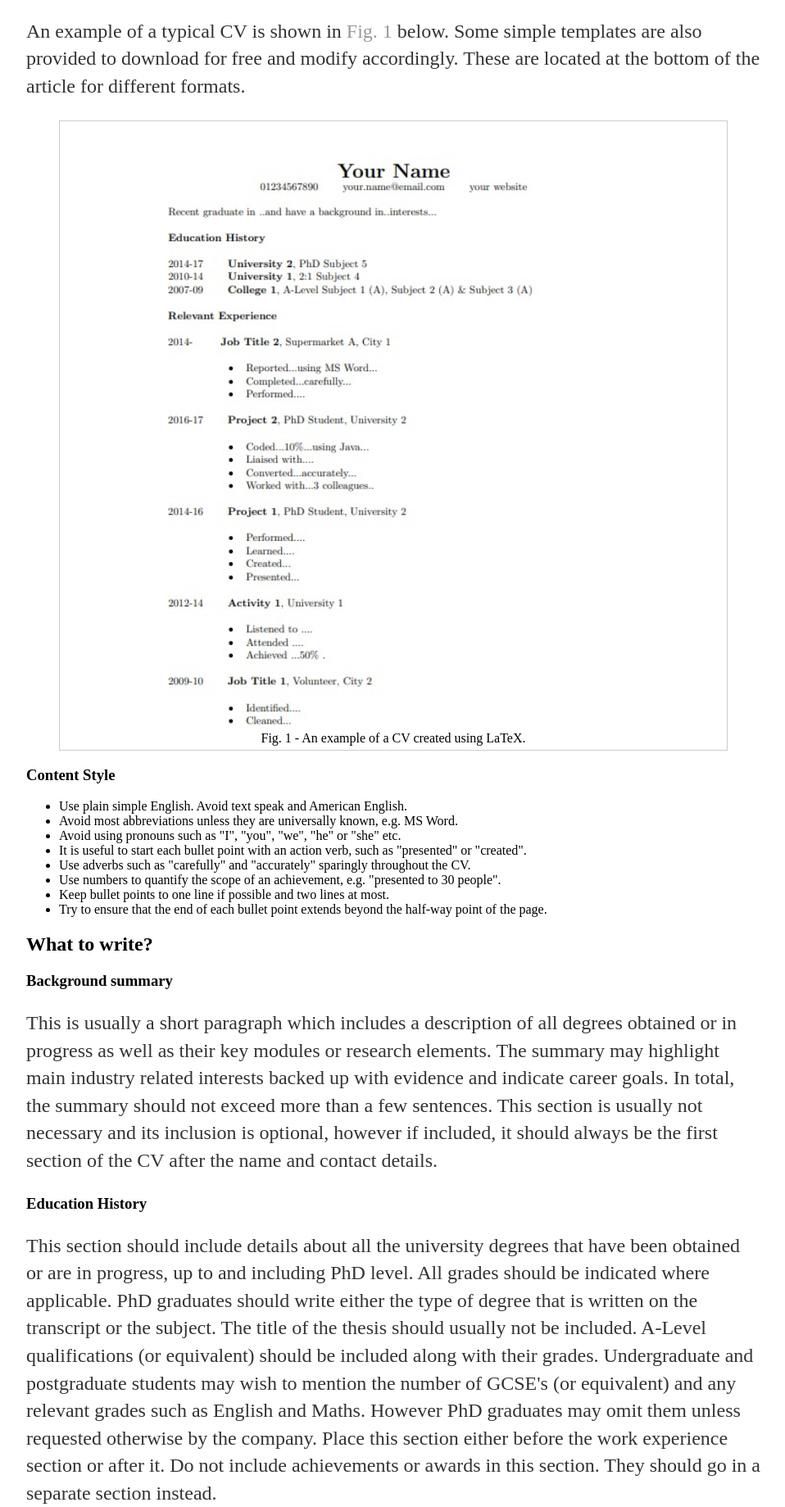
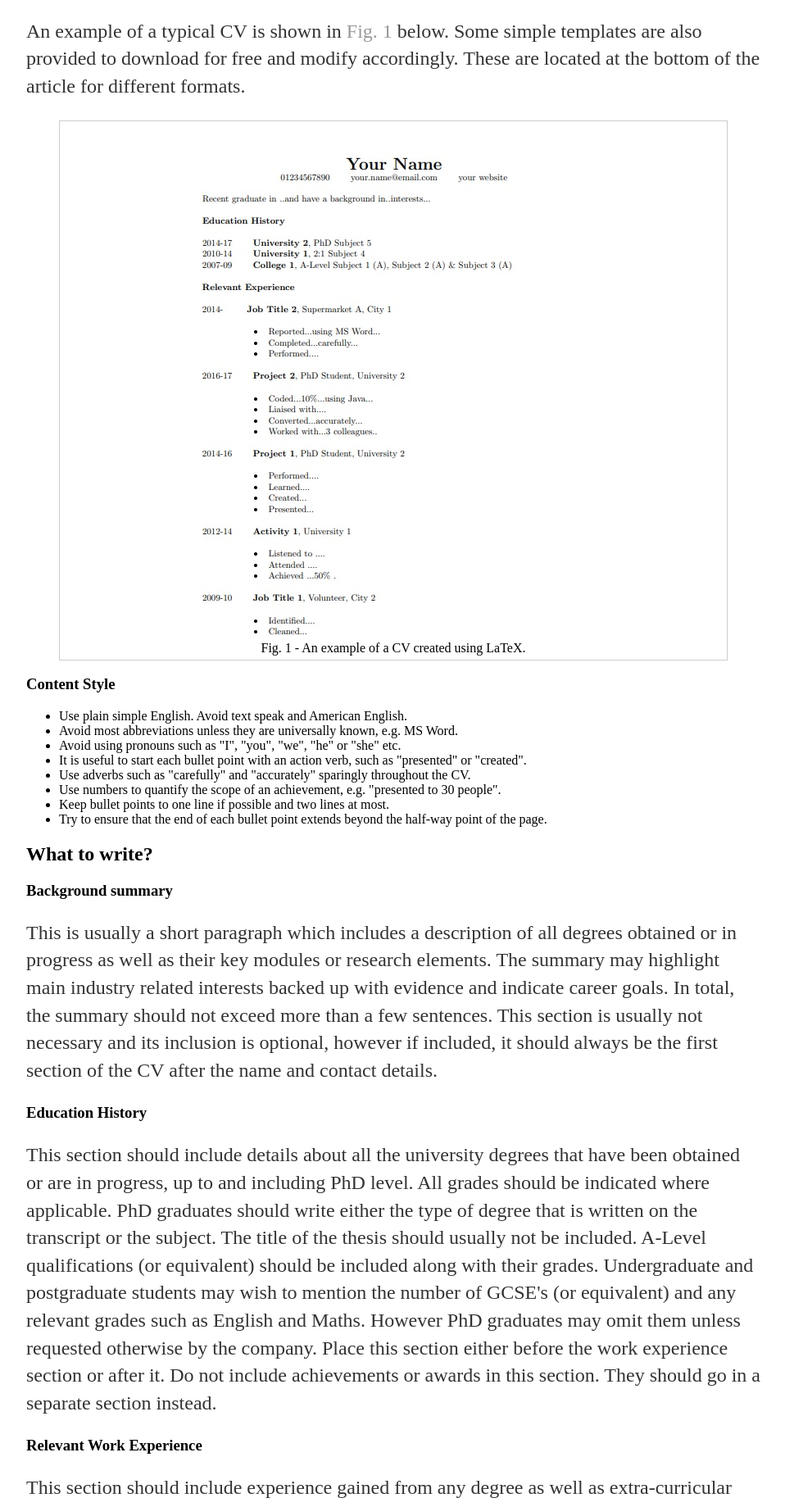
Before and after one commit to pa5411/Graduate-Job-Help, a Jekyll site: the page built from cv.html, in a window 1280 px wide. Shown: the part 1933-3772 px from the top of the page at 82% size, without its empty margins (160-1118 px from the left). Built offline with Jekyll 4.4.1, drawn with Linux system fonts in a browser that asks for light colours.

Commit message:
Update cv.html

```diff
--- a/cv.html
+++ b/cv.html
@@ -40,7 +40,7 @@
 		<h4 id="figureexampleofcv"></h4>
         <figure>
 				<div class="a">
-				        <img src="/assets/img/exampleofcv.jpg" alt="Cropped view of a typical CV" width="700">
+				        <img src="/assets/img/exampleofcv.jpg" alt="Cropped view of a typical CV">
 				</div>
                 <figcaption> Fig. 1 - An example of a CV created using LaTeX. </figcaption>
         </figure>
```
